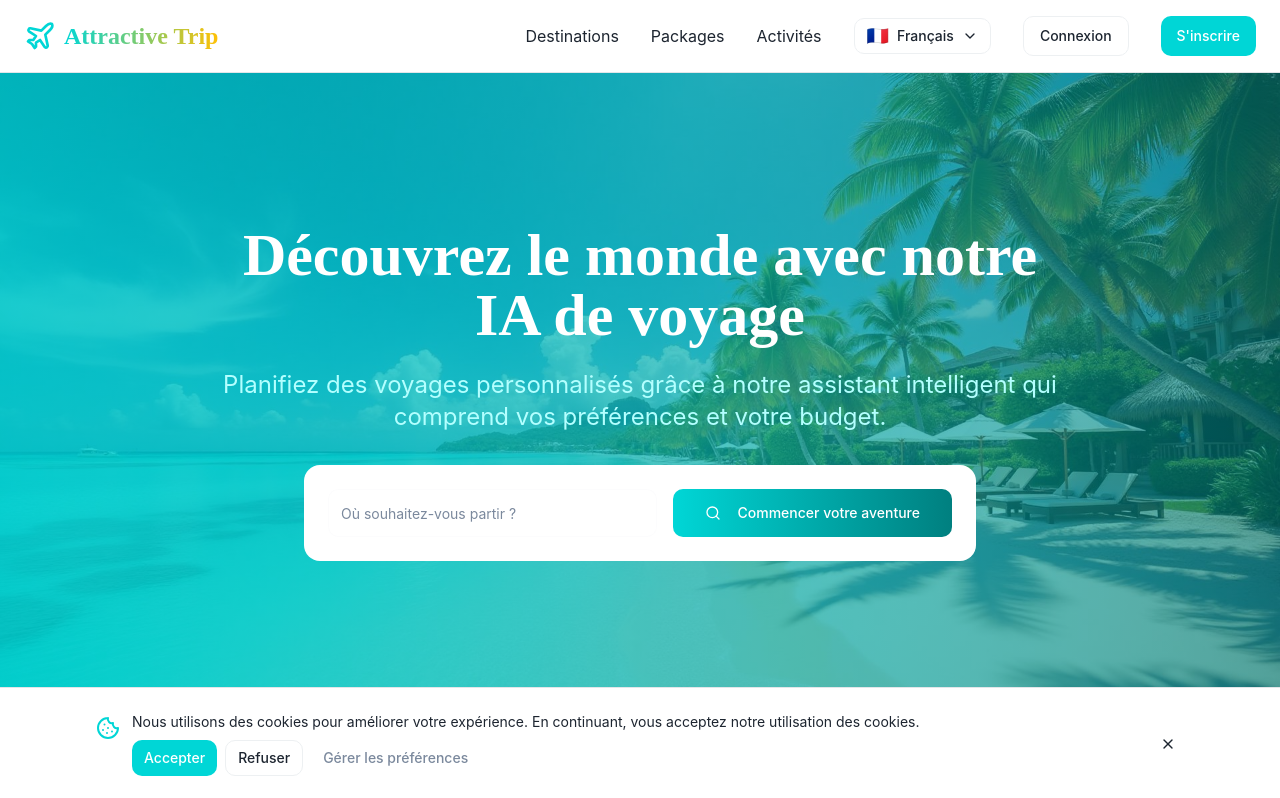
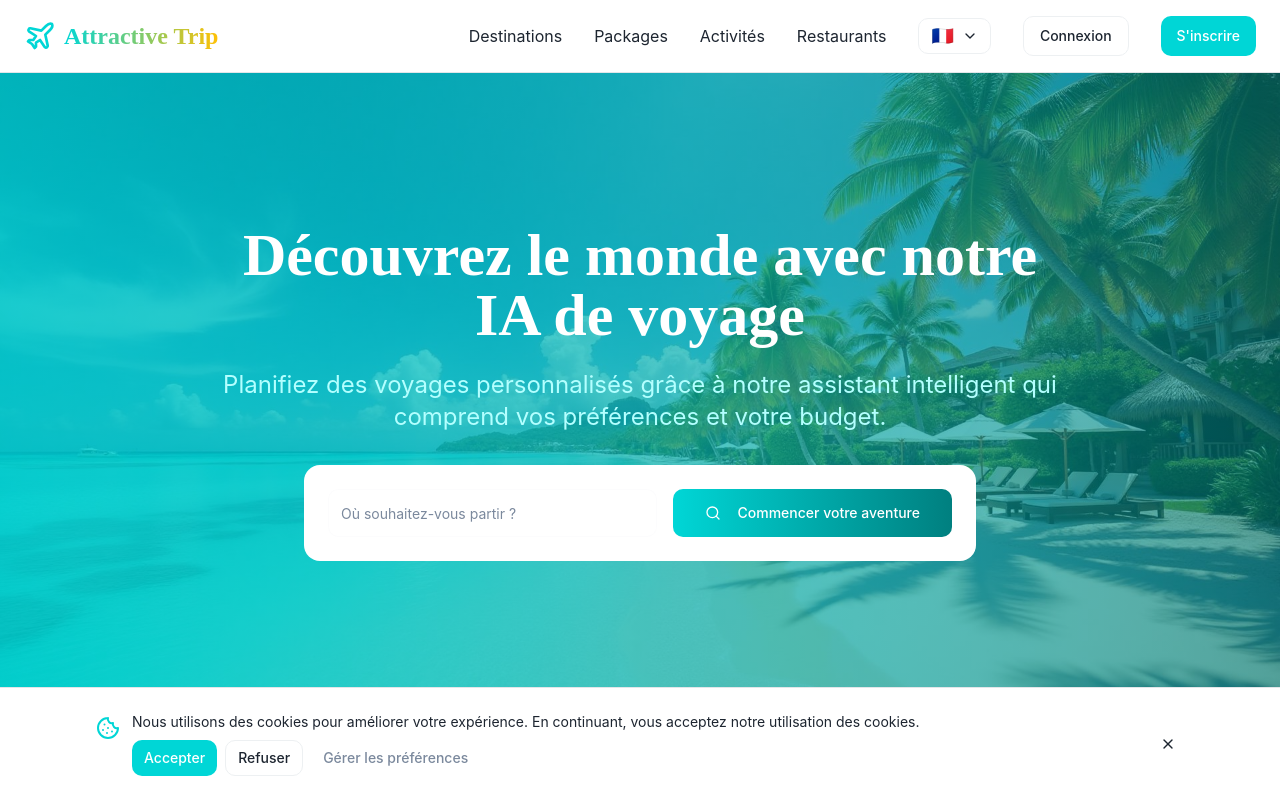
Before and after one commit to Ty-HA/attractive-trip-hackathon, a React (Vite) app: page / in a window 1280 px wide. Shown: the top 798 px of the page. Built offline with nearby package versions, Linux system fonts and the light colour scheme.

Commit message:
Refactor language selection
Remove text from flags and add "Restaurants" next to "Activities".

```diff
--- a/src/components/LanguageSelector.tsx
+++ b/src/components/LanguageSelector.tsx
@@ -29,7 +29,6 @@ const LanguageSelector = () => {
       <DropdownMenuTrigger asChild>
         <Button variant="outline" size="sm" className="gap-2">
           <span className="text-lg">{currentLanguage?.flag}</span>
-          <span className="hidden sm:inline">{currentLanguage?.name}</span>
           <ChevronDown className="h-4 w-4" />
         </Button>
       </DropdownMenuTrigger>
--- a/src/contexts/LanguageContext.tsx
+++ b/src/contexts/LanguageContext.tsx
@@ -23,6 +23,7 @@ const translations = {
     'nav.destinations': 'Destinations',
     'nav.packages': 'Packages',
     'nav.activities': 'Activités',
+    'nav.restaurants': 'Restaurants',
     'hero.title': 'Découvrez le monde avec notre IA de voyage',
     'hero.subtitle': 'Planifiez des voyages personnalisés grâce à notre assistant intelligent qui comprend vos préférences et votre budget.',
     'hero.cta': 'Commencer votre aventure',
@@ -139,6 +140,7 @@ const translations = {
     'nav.destinations': 'Destinations',
     'nav.packages': 'Packages',
     'nav.activities': 'Activities',
+    'nav.restaurants': 'Restaurants',
     'hero.title': 'Discover the world with our travel AI',
     'hero.subtitle': 'Plan personalized trips with our intelligent assistant that understands your preferences and budget.',
     'hero.cta': 'Start your adventure',
@@ -255,6 +257,7 @@ const translations = {
     'nav.destinations': 'Destinos',
     'nav.packages': 'Paquetes',
     'nav.activities': 'Actividades',
+    'nav.restaurants': 'Restaurantes',
     'hero.title': 'Descubre el mundo con nuestra IA de viajes',
     'hero.subtitle': 'Planifica viajes personalizados con nuestro asistente inteligente que entiende tus preferencias y presupuesto.',
     'hero.cta': 'Comienza tu aventura',
@@ -371,6 +374,7 @@ const translations = {
     'nav.destinations': 'Destinazioni',
     'nav.packages': 'Pacchetti',
     'nav.activities': 'Attività',
+    'nav.restaurants': 'Ristoranti',
     'hero.title': 'Scopri il mondo con la nostra IA di viaggio',
     'hero.subtitle': 'Pianifica viaggi personalizzati con il nostro assistente intelligente che comprende le tue preferenze e il tuo budget.',
     'hero.cta': 'Inizia la tua avventura',
@@ -485,6 +489,7 @@ const translations = {
     'nav.destinations': 'Destinos',
     'nav.packages': 'Pacotes',
     'nav.activities': 'Atividades',
+    'nav.restaurants': 'Restaurantes',
     'hero.title': 'Descubra o mundo com nossa IA de viagem',
     'hero.subtitle': 'Planeje viagens personalizadas com nosso assistente inteligente que entende suas preferências e orçamento.',
     'hero.cta': 'Comece sua aventura',
@@ -516,6 +521,7 @@ const translations = {
     'nav.destinations': 'Направления',
     'nav.packages': 'Пакеты',
     'nav.activities': 'Активности',
+    'nav.restaurants': 'Рестораны',
     'hero.title': 'Откройте мир с нашим ИИ для путешествий',
     'hero.subtitle': 'Планируйте персонализированные поездки с нашим интеллектуальным помощником, который понимает ваши предпочтения и бюджет.',
     'hero.cta': 'Начните свое приключение',
@@ -547,6 +553,7 @@ const translations = {
     'nav.destinations': '目的地',
     'nav.packages': 'パッケージ',
     'nav.activities': 'アクティビティ',
+    'nav.restaurants': 'レストラン',
     'hero.title': '旅行AIで世界を発見しましょう',
     'hero.subtitle': 'あなたの好みと予算を理解するインテリジェントアシスタントでパーソナライズされた旅行を計画しましょう。',
     'hero.cta': '冒険を始める',
@@ -578,6 +585,7 @@ const translations = {
     'nav.destinations': '目的地',
     'nav.packages': '套餐',
     'nav.activities': '活动',
+    'nav.restaurants': '餐厅',
     'hero.title': '用我们的旅行AI发现世界',
     'hero.subtitle': '使用我们理解您的偏好和预算的智能助手规划个性化旅行。',
     'hero.cta': '开始您的冒险',
--- a/src/pages/Index.tsx
+++ b/src/pages/Index.tsx
@@ -35,6 +35,7 @@ const Index = () => {
               <Link to="/destinations" className="text-foreground hover:text-primary transition-colors">{t('nav.destinations')}</Link>
               <Link to="/packages" className="text-foreground hover:text-primary transition-colors">{t('nav.packages')}</Link>
               <Link to="/activities" className="text-foreground hover:text-primary transition-colors">{t('nav.activities')}</Link>
+              <Link to="/restaurants" className="text-foreground hover:text-primary transition-colors">{t('nav.restaurants')}</Link>
               <LanguageSelector />
               <Button variant="outline">Connexion</Button>
               <Button>S'inscrire</Button>
```
